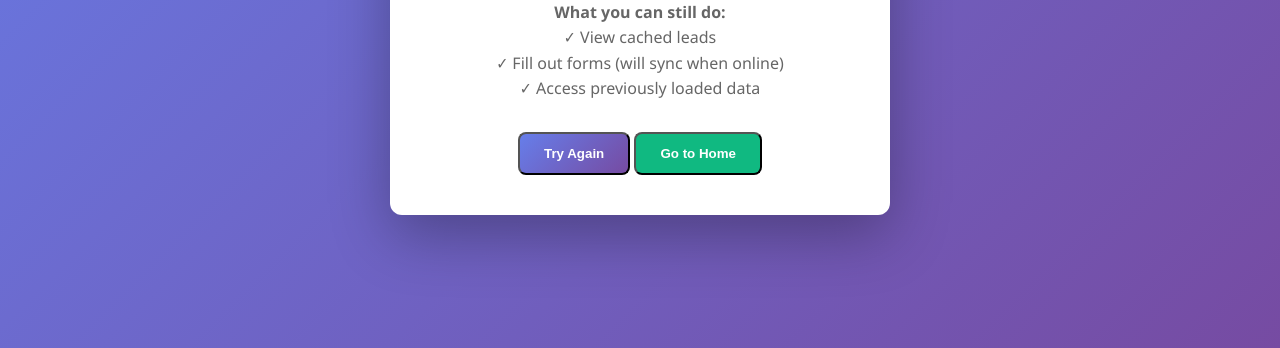
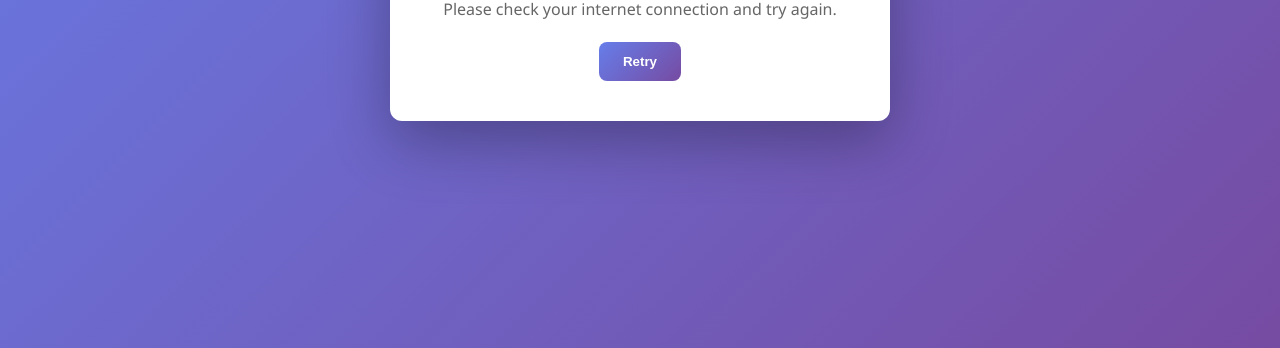
Before and after one commit to Peterosuma01/Homecare_MK_LeadGeneration_Followup, a plain HTML site: page offline.html in a window 1280 px wide. Shown: the part 452-800 px from the top of the page. Drawn offline with Linux system fonts and the light colour scheme.

Commit message:
Update offline.html

```diff
--- a/offline.html
+++ b/offline.html
@@ -5,12 +5,7 @@
   <meta name="viewport" content="width=device-width, initial-scale=1.0">
   <title>Offline - Steelwool Africa LTD</title>
   <style>
-    * {
-      margin: 0;
-      padding: 0;
-      box-sizing: border-box;
-    }
-
+    * { margin: 0; padding: 0; box-sizing: border-box; }
     body {
       font-family: 'Segoe UI', Tahoma, Geneva, Verdana, sans-serif;
       background: linear-gradient(135deg, #667eea 0%, #764ba2 100%);
@@ -20,8 +15,7 @@
       align-items: center;
       padding: 20px;
     }
-
-    .offline-container {
+    .container {
       background: white;
       border-radius: 12px;
       box-shadow: 0 20px 60px rgba(0,0,0,0.3);
@@ -30,23 +24,9 @@
       padding: 40px;
       text-align: center;
     }
-
-    .offline-icon {
-      font-size: 80px;
-      margin-bottom: 20px;
-    }
-
-    h1 {
-      color: #333;
-      margin-bottom: 10px;
-    }
-
-    p {
-      color: #666;
-      margin-bottom: 20px;
-      line-height: 1.6;
-    }
-
+    .icon { font-size: 80px; margin-bottom: 20px; }
+    h1 { color: #333; margin-bottom: 10px; }
+    p { color: #666; margin-bottom: 20px; line-height: 1.6; }
     .btn {
       display: inline-block;
       padding: 12px 24px;
@@ -55,42 +35,17 @@
       text-decoration: none;
       border-radius: 8px;
       font-weight: 600;
-      transition: transform 0.2s;
-    }
-
-    .btn:hover {
-      transform: translateY(-2px);
-    }
-
-    .retry-btn {
-      margin-top: 10px;
-      background: #10b981;
+      border: none;
+      cursor: pointer;
     }
   </style>
 </head>
 <body>
-  <div class="offline-container">
-    <div class="offline-icon">📡</div>
+  <div class="container">
+    <div class="icon">📡</div>
     <h1>You're Offline</h1>
-    <p>You are currently not connected to the internet.<br>
-    Some features may be limited until connection is restored.</p>
-    <p><strong>What you can still do:</strong><br>
-    ✓ View cached leads<br>
-    ✓ Fill out forms (will sync when online)<br>
-    ✓ Access previously loaded data</p>
-    <button class="btn" onclick="window.location.reload()">Try Again</button>
-    <button class="btn retry-btn" onclick="goHome()">Go to Home</button>
+    <p>Please check your internet connection and try again.</p>
+    <button class="btn" onclick="window.location.reload()">Retry</button>
   </div>
-
-  <script>
-    function goHome() {
-      window.location.href = '/';
-    }
-
-    // Listen for online event
-    window.addEventListener('online', () => {
-      window.location.reload();
-    });
-  </script>
 </body>
 </html>
```
